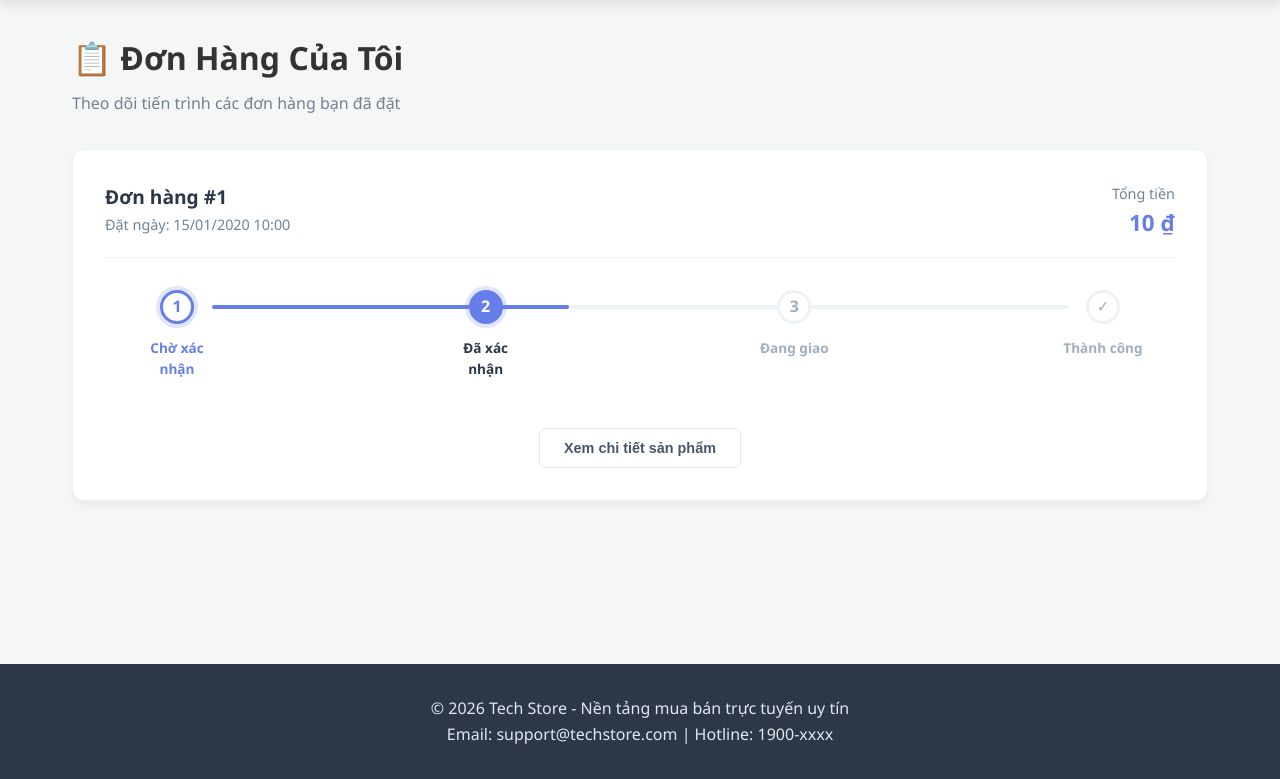
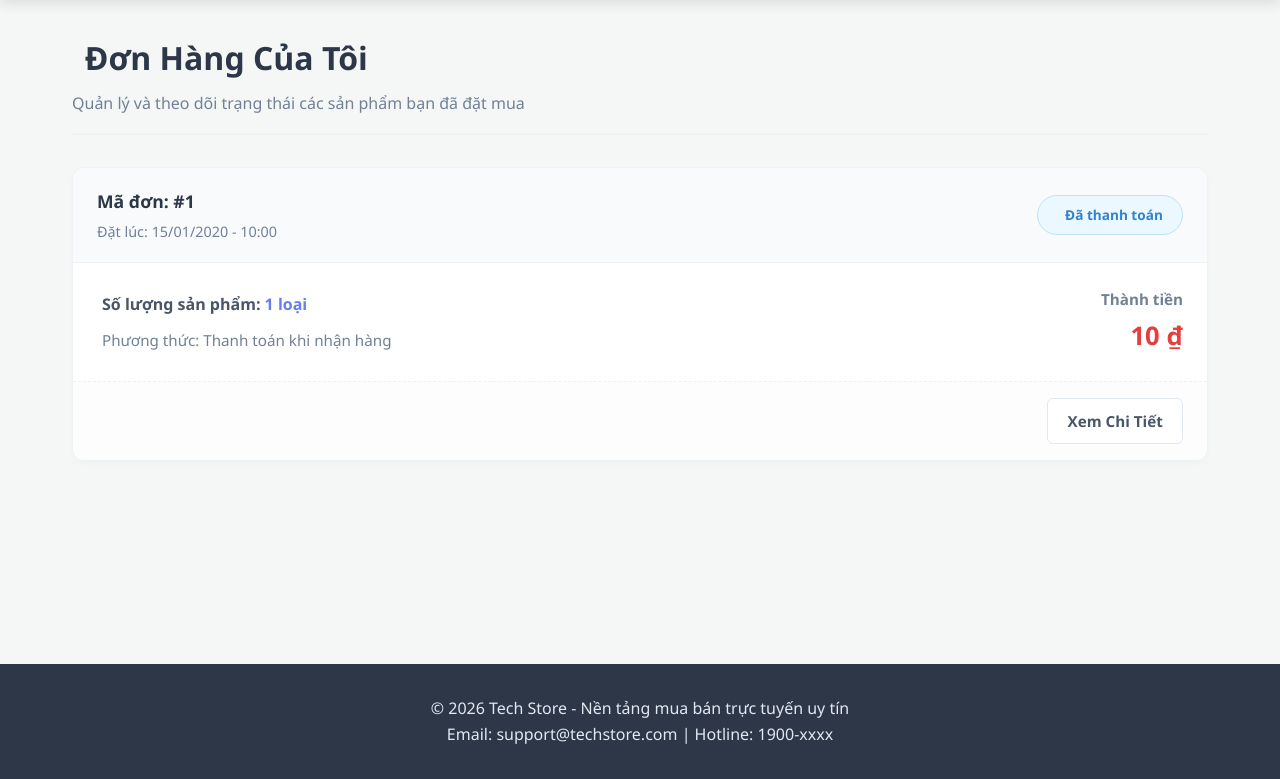
Before and after one commit to DoHoang21/web-v1, a Flask app: page /orders in a window 1280 px wide. Shown: the part 78-857 px from the top of the page. Run offline with Flask 3, Linux system fonts and the light colour scheme; the visitor is signed in with stand-in values (Sample User, id 1); tables that the repository leaves empty hold one stand-in row (values such as "Sample post").

Commit message:
Add files via upload

```diff
--- a/templates/orders.html
+++ b/templates/orders.html
@@ -2,84 +2,226 @@
 
 {% block content %}
 <style>
-/* CSS cho Timeline Đơn Hàng */
-.order-card { background: white; border-radius: 12px; padding: 2rem; margin-bottom: 2rem; box-shadow: 0 4px 6px rgba(0,0,0,0.05); border: 1px solid #edf2f7; }
-.order-header { display: flex; justify-content: space-between; border-bottom: 1px solid #edf2f7; padding-bottom: 1rem; margin-bottom: 2rem; }
-.order-id { font-size: 1.2rem; font-weight: 800; color: #2d3748; }
-.order-date { color: #718096; font-size: 0.9rem; }
+/* Style chuyên nghiệp cho trang Đơn Hàng */
+.page-header {
+    margin-bottom: 2rem;
+    padding-bottom: 1rem;
+    border-bottom: 2px solid #edf2f7;
+}
+.page-header h1 {
+    font-size: 2rem;
+    color: #2d3748;
+    display: flex;
+    align-items: center;
+    gap: 0.8rem;
+    font-weight: 800;
+}
 
-/* Timeline Container */
-.timeline-container { position: relative; margin: 2rem 0 3rem; padding: 0 2rem; }
-.timeline-track { position: absolute; top: 15px; left: 10%; right: 10%; height: 4px; background: #edf2f7; z-index: 1; border-radius: 2px; }
-.timeline-progress { position: absolute; top: 15px; left: 10%; height: 4px; background: #667eea; z-index: 2; transition: width 0.5s ease; border-radius: 2px; }
-.timeline-steps { display: flex; justify-content: space-between; position: relative; z-index: 3; }
+.order-card {
+    background: white;
+    border-radius: 12px;
+    border: 1px solid #edf2f7;
+    box-shadow: 0 4px 6px rgba(0,0,0,0.02);
+    margin-bottom: 1.5rem;
+    overflow: hidden;
+    transition: transform 0.2s, box-shadow 0.2s;
+}
+.order-card:hover {
+    box-shadow: 0 8px 15px rgba(0,0,0,0.06);
+    transform: translateY(-2px);
+    border-color: #cbd5e0;
+}
 
-.timeline-step { display: flex; flex-direction: column; align-items: center; gap: 0.8rem; width: 80px; text-align: center; }
-.step-icon { width: 34px; height: 34px; background: white; border: 3px solid #edf2f7; border-radius: 50%; display: flex; align-items: center; justify-content: center; font-weight: bold; color: #a0aec0; transition: all 0.3s; }
-.step-label { font-size: 0.85rem; font-weight: 600; color: #a0aec0; }
+.order-header {
+    background: #f8fafc;
+    padding: 1.2rem 1.5rem;
+    display: flex;
+    justify-content: space-between;
+    align-items: center;
+    border-bottom: 1px solid #edf2f7;
+}
+.order-id {
+    font-weight: 800;
+    color: #2d3748;
+    font-size: 1.1rem;
+}
+.order-date {
+    color: #718096;
+    font-size: 0.9rem;
+    margin-top: 0.3rem;
+}
 
-/* Active States */
-.timeline-step.active .step-icon { border-color: #667eea; background: #667eea; color: white; box-shadow: 0 0 0 4px rgba(102, 126, 234, 0.2); }
-.timeline-step.active .step-label { color: #2d3748; }
-.timeline-step.completed .step-icon { border-color: #667eea; background: white; color: #667eea; }
-.timeline-step.completed .step-label { color: #667eea; }
+.order-status {
+    padding: 0.5rem 1.2rem;
+    border-radius: 30px;
+    font-size: 0.85rem;
+    font-weight: 700;
+    display: inline-flex;
+    align-items: center;
+    gap: 0.5rem;
+}
+/* Các màu sắc trạng thái */
+.status-pending { background: #fffaf0; color: #dd6b20; border: 1px solid #feebc8; }
+.status-paid { background: #ebf8ff; color: #3182ce; border: 1px solid #bee3f8; }
+.status-shipped { background: #faf5ff; color: #805ad5; border: 1px solid #e9d8fd; }
+.status-delivered { background: #f0fff4; color: #38a169; border: 1px solid #c6f6d5; }
+
+.order-body {
+    padding: 1.5rem;
+    display: flex;
+    justify-content: space-between;
+    align-items: center;
+}
+.order-info {
+    display: flex;
+    flex-direction: column;
+    gap: 0.6rem;
+}
+.order-total {
+    text-align: right;
+}
+.order-total-label {
+    color: #718096;
+    font-size: 0.95rem;
+    margin-bottom: 0.3rem;
+    font-weight: 600;
+}
+.order-total-amount {
+    color: #e53e3e;
+    font-size: 1.6rem;
+    font-weight: 800;
+}
+
+.order-footer {
+    padding: 1rem 1.5rem;
+    background: #fdfdfd;
+    border-top: 1px dashed #edf2f7;
+    display: flex;
+    justify-content: flex-end;
+    gap: 1rem;
+}
+
+.empty-orders {
+    background: white;
+    border-radius: 16px;
+    padding: 5rem 2rem;
+    text-align: center;
+    border: 1px dashed #cbd5e0;
+}
+.empty-orders i {
+    font-size: 5rem;
+    color: #cbd5e0;
+    margin-bottom: 1.5rem;
+}
+.empty-orders h3 {
+    color: #2d3748;
+    margin-bottom: 0.8rem;
+    font-size: 1.5rem;
+    font-weight: 800;
+}
+.empty-orders p {
+    color: #718096;
+    margin-bottom: 2rem;
+    font-size: 1.05rem;
+}
 </style>
 
-<div class="mb-2">
-    <h1>📋 Đơn Hàng Của Tôi</h1>
-    <p style="color: #718096; margin-top: 0.5rem;">Theo dõi tiến trình các đơn hàng bạn đã đặt</p>
+<div class="page-header">
+    <h1><i class="fa-solid fa-boxes-packing" style="color: #667eea;"></i> Đơn Hàng Của Tôi</h1>
+    <p style="color: #718096; margin-top: 0.5rem;">Quản lý và theo dõi trạng thái các sản phẩm bạn đã đặt mua</p>
 </div>
 
 {% if orders %}
+    <div style="display: flex; flex-direction: column; gap: 1rem;">
         {% for order in orders %}
             <div class="order-card">
                 <div class="order-header">
                     <div>
-                    <div class="order-id">Đơn hàng #{{ order.id }}</div>
-                    <div class="order-date">Đặt ngày: {{ order.created_at.strftime('%d/%m/%Y %H:%M') }}</div>
+                        <div class="order-id">Mã đơn: #{{ order.id }}</div>
+                        <div class="order-date"><i class="fa-regular fa-clock"></i> Đặt lúc: {{ order.created_at.strftime('%d/%m/%Y - %H:%M') }}</div>
                     </div>
-                <div style="text-align: right;">
-                    <div style="font-size: 0.9rem; color: #718096;">Tổng tiền</div>
-                    <div style="font-size: 1.4rem; font-weight: 800; color: #667eea;">{{ "{:,.0f}".format(order.total_price) }} ₫</div>
+                    <div>
+                        {% if order.status == 'pending' %}
+                            <span class="order-status status-pending"><i class="fa-solid fa-hourglass-half"></i> Chờ xác nhận</span>
+                        {% elif order.status == 'paid' %}
+                            <span class="order-status status-paid"><i class="fa-solid fa-money-check-dollar"></i> Đã thanh toán</span>
+                        {% elif order.status == 'shipped' %}
+                            <span class="order-status status-shipped"><i class="fa-solid fa-truck-fast"></i> Đang giao hàng</span>
+                        {% elif order.status == 'delivered' %}
+                            <span class="order-status status-delivered"><i class="fa-solid fa-box-open"></i> Đã nhận hàng</span>
+                        {% endif %}
                     </div>
                 </div>
 
-            {% set status_level = {'pending': 1, 'paid': 2, 'shipped': 3, 'delivered': 4}[order.status] %}
-            {% set progress_width = (status_level - 1) * 33.33 %}
-
-            <div class="timeline-container">
-                <div class="timeline-track"></div>
-                <div class="timeline-progress" style="width: {{ progress_width }}%;"></div>
-                <div class="timeline-steps">
-                    <div class="timeline-step {% if status_level >= 1 %}active{% endif %} {% if status_level > 1 %}completed{% endif %}">
-                        <div class="step-icon">1</div>
-                        <div class="step-label">Chờ xác nhận</div>
+                <div class="order-body">
+                    <div class="order-info">
+                        <span style="color: #4a5568; font-weight: 600;">
+                            <i class="fa-solid fa-basket-shopping" style="color: #a0aec0; margin-right: 5px;"></i>
+                            Số lượng sản phẩm: <span style="color: #667eea;">{{ order.items|length if order.items else 'N/A' }} loại</span>
+                        </span>
+                        <span style="color: #718096; font-size: 0.95rem;">
+                            <i class="fa-solid fa-wallet" style="color: #a0aec0; margin-right: 5px;"></i>
+                            Phương thức: Thanh toán khi nhận hàng
+                        </span>
                     </div>
-                    <div class="timeline-step {% if status_level >= 2 %}active{% endif %} {% if status_level > 2 %}completed{% endif %}">
-                        <div class="step-icon">2</div>
-                        <div class="step-label">Đã xác nhận</div>
-                    </div>
-                    <div class="timeline-step {% if status_level >= 3 %}active{% endif %} {% if status_level > 3 %}completed{% endif %}">
-                        <div class="step-icon">3</div>
-                        <div class="step-label">Đang giao</div>
-                    </div>
-                    <div class="timeline-step {% if status_level == 4 %}active{% endif %}">
-                        <div class="step-icon">✓</div>
-                        <div class="step-label">Thành công</div>
-                    </div>
+                    <div class="order-total">
+                        <div class="order-total-label">Thành tiền</div>
+                        <div class="order-total-amount">{{ "{:,.0f}".format(order.total_price) }} ₫</div>
                     </div>
                 </div>
 
-            <div style="text-align: center; margin-top: 1rem;">
-                <button class="btn-secondary" onclick="alert('Chi tiết đơn hàng sẽ hiển thị ở đây!')" style="font-size: 0.9rem;">Xem chi tiết sản phẩm</button>
+                <div class="order-footer">
+                    <a href="/order-success/{{ order.id }}" class="btn-secondary" style="padding: 0.6rem 1.2rem;"><i class="fa-regular fa-eye"></i> Xem Chi Tiết</a>
+
+                    {% if order.status == 'delivered' %}
+                        <button class="btn-primary" style="padding: 0.6rem 1.2rem; background: #38a169; box-shadow: none;" onclick="showToast('Sản phẩm đã được thêm lại vào giỏ!', 'success')">
+                            <i class="fa-solid fa-rotate-left"></i> Mua Lại
+                        </button>
+                    {% elif order.status == 'pending' %}
+                       <button data-order-id="{{ order.id }}" class="btn-danger" style="padding: 0.6rem 1.2rem; background: #fff5f5; color: #e53e3e; border: 1px solid #fc8181;" onclick="cancelOrder(this.dataset.orderId)">
+                            <i class="fa-solid fa-xmark"></i> Hủy Đơn
+                        </button>
+                    {% endif %}
                 </div>
             </div>
         {% endfor %}
+    </div>
 {% else %}
-    <div style="background: white; border-radius: 12px; padding: 4rem 2rem; text-align: center; border: 1px dashed #cbd5e0;">
-        <div style="font-size: 4rem; opacity: 0.5; margin-bottom: 1rem;">📦</div>
-        <h3 style="color: #2d3748;">Bạn chưa có đơn hàng nào</h3>
-        <a href="/" class="btn-primary mt-2">Bắt Đầu Mua Sắm Ngay</a>
+    <div class="empty-orders">
+        <i class="fa-solid fa-receipt"></i>
+        <h3>Bạn chưa có đơn hàng nào</h3>
+        <p>Có vẻ như bạn chưa thực hiện giao dịch nào. Khám phá ngay các deal HOT hôm nay!</p>
+        <a href="/" class="btn-primary" style="padding: 1rem 3rem; font-size: 1.1rem; box-shadow: 0 4px 15px rgba(102,126,234,0.3);">
+            <i class="fa-solid fa-cart-shopping"></i> Mua Sắm Ngay
+        </a>
     </div>
 {% endif %}
+
+<script>
+// Hàm mô phỏng Hủy đơn (Kết nối với API sau)
+function cancelOrder(orderId) {
+    showConfirmDialog(
+        '⚠️ Hủy Đơn Hàng',
+        `Bạn có chắc chắn muốn hủy đơn hàng #${orderId} không? Hành động này không thể hoàn tác.`,
+        () => {
+            // Hiển thị Toast thông báo vì chưa viết API Backend
+            showToast('Tính năng Hủy đơn đang được bảo trì. Vui lòng liên hệ CSKH!', 'info');
+
+            // Nếu bạn viết API bằng Flask, hãy bỏ comment đoạn code dưới đây:
+            /*
+            fetch(`/cancel-order/${orderId}`, { method: 'POST' })
+                .then(res => res.json())
+                .then(data => {
+                    if(data.success) {
+                        showToast('Đã hủy đơn hàng', 'success');
+                        setTimeout(() => location.reload(), 1000);
+                    } else {
+                        showToast(data.message, 'error');
+                    }
+                });
+            */
+        }
+    );
+}
+</script>
 {% endblock %}
```
Lines whose indentation alone changed are shown as unchanged.
